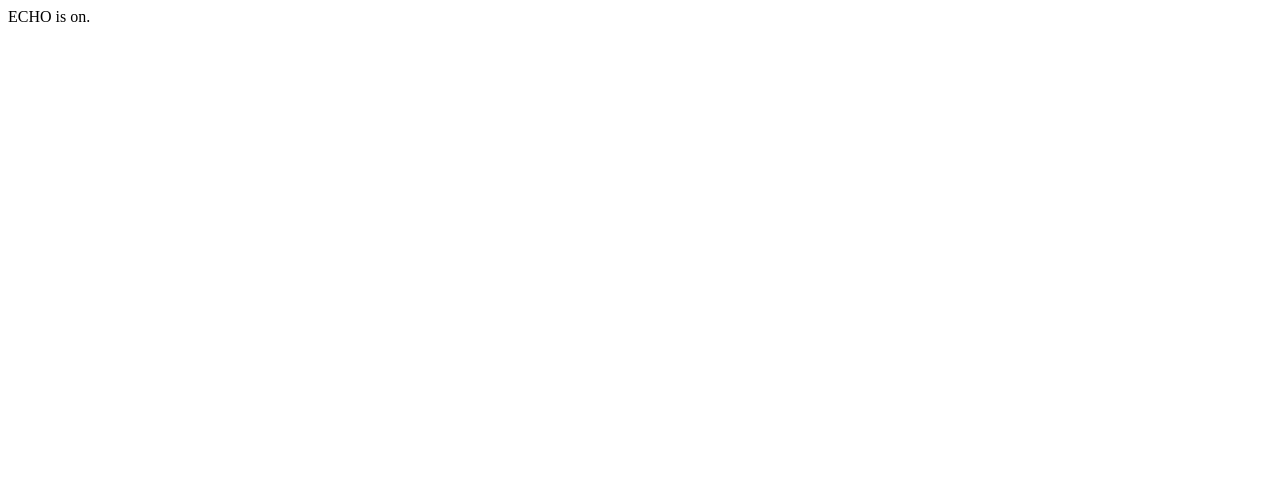
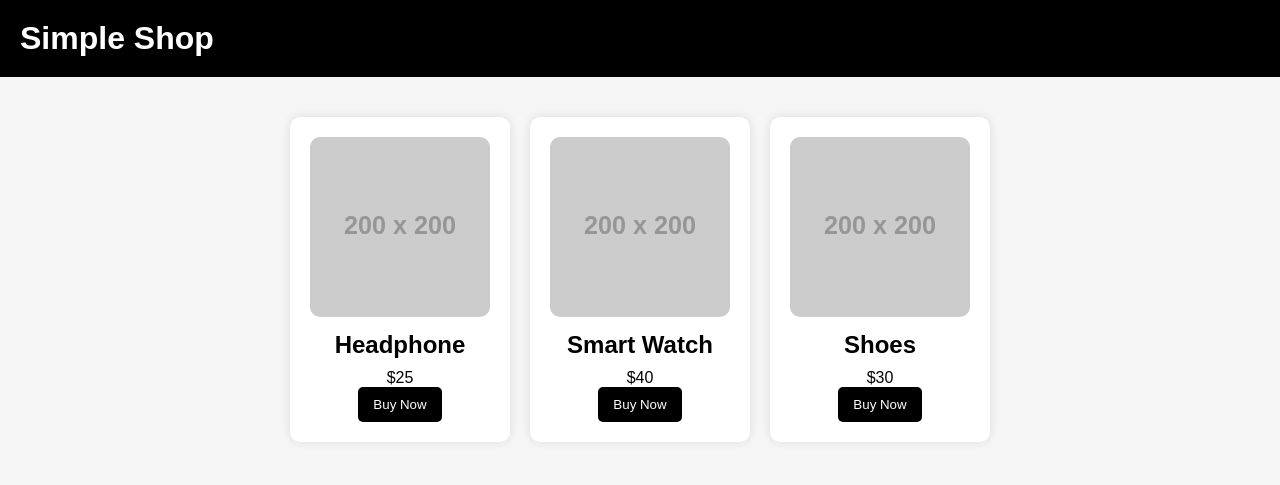
Before and after one commit to Fariba-Diya-Ahmed/GitnGithub, a plain HTML site: page index.html in a window 1280 px wide. Drawn offline with Linux system fonts and the light colour scheme; placeholder pictures from the web are drawn by us.

Commit message:
add code html and css

```diff
--- a/index.html
+++ b/index.html
@@ -1 +1,53 @@
-ECHO is on.
+<!DOCTYPE html>
+<html lang="en">
+<head>
+    <meta charset="UTF-8" />
+    <meta name="viewport" content="width=device-width, initial-scale=1.0" />
+    <title>Simple Shop</title>
+
+    <link rel="stylesheet" href="style.css" />
+</head>
+<body>
+
+    <header>
+        <h1>Simple Shop</h1>
+
+
+    </header>
+
+    <section class="products">
+
+        <div class="card">
+            <img src="https://via.placeholder.com/200" alt="Product">
+
+            <h2>Headphone</h2>
+
+            <p>$25</p>
+
+            <button>Buy Now</button>
+        </div>
+
+        <div class="card">
+            <img src="https://via.placeholder.com/200" alt="Product">
+
+            <h2>Smart Watch</h2>
+
+            <p>$40</p>
+
+            <button>Buy Now</button>
+        </div>
+
+        <div class="card">
+            <img src="https://via.placeholder.com/200" alt="Product">
+
+            <h2>Shoes</h2>
+
+            <p>$30</p>
+
+            <button>Buy Now</button>
+        </div>
+
+    </section>
+
+</body>
+</html>
--- a/style.css
+++ b/style.css
@@ -1 +1,66 @@
-ECHO is on.
+*{
+    margin: 0;
+    padding: 0;
+    box-sizing: border-box;
+}
+
+body{
+    font-family: Arial;
+    background: #f5f5f5;
+}
+
+header{
+    background: black;
+    color: white;
+    padding: 20px;
+
+    display: flex;
+    justify-content: space-between;
+    align-items: center;
+}
+
+nav a{
+    color: white;
+    text-decoration: none;
+    margin-left: 15px;
+}
+
+.products{
+    display: flex;
+    justify-content: center;
+    gap: 20px;
+
+    padding: 40px;
+    flex-wrap: wrap;
+}
+
+.card{
+    background: white;
+    padding: 20px;
+    width: 220px;
+
+    text-align: center;
+
+    border-radius: 10px;
+    box-shadow: 0 0 10px rgba(0,0,0,0.1);
+}
+
+.card img{
+    width: 100%;
+    border-radius: 10px;
+}
+
+.card h2{
+    margin: 10px 0;
+}
+
+button{
+    background: black;
+    color: white;
+
+    border: none;
+    padding: 10px 15px;
+
+    cursor: pointer;
+    border-radius: 5px;
+}
```
